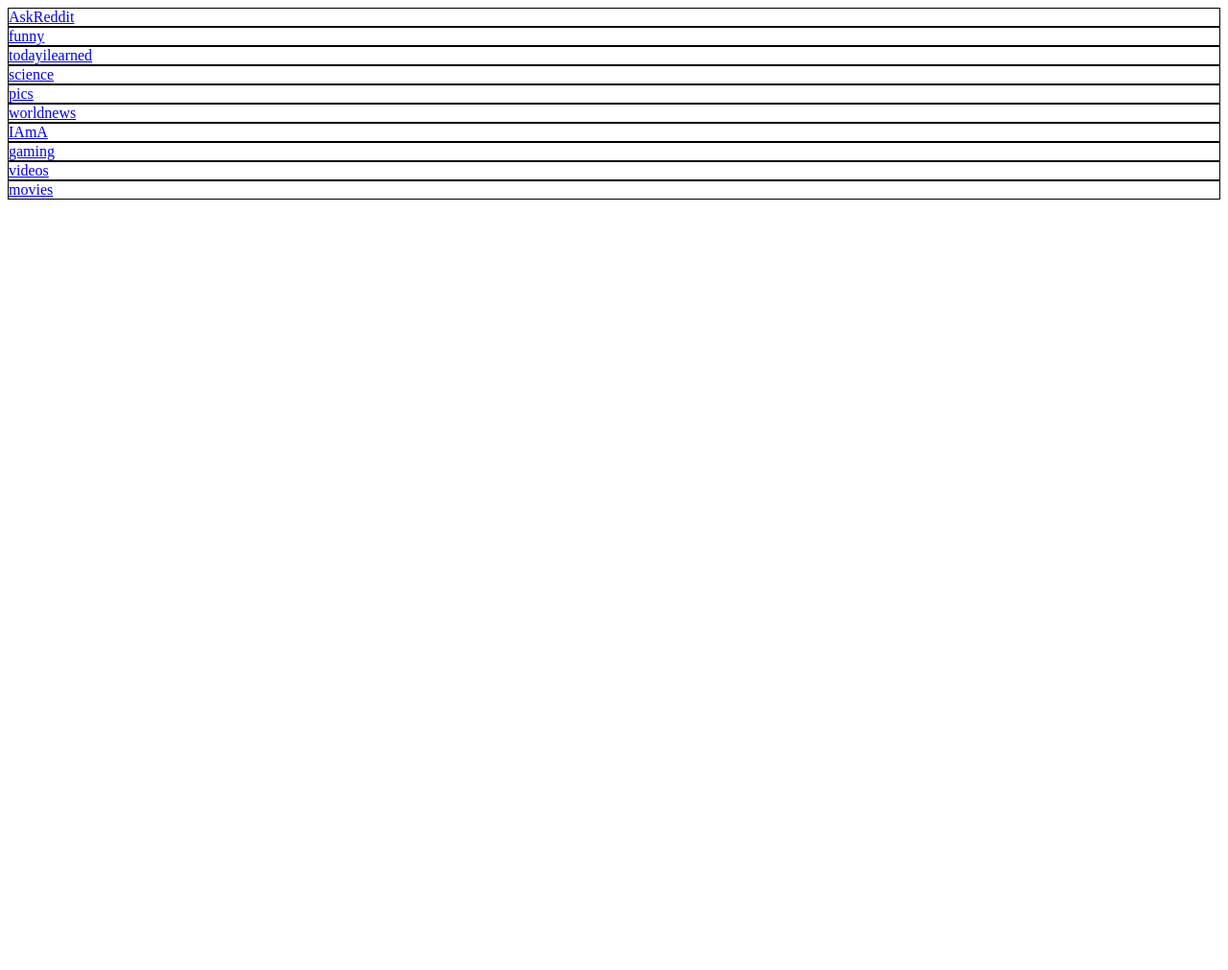
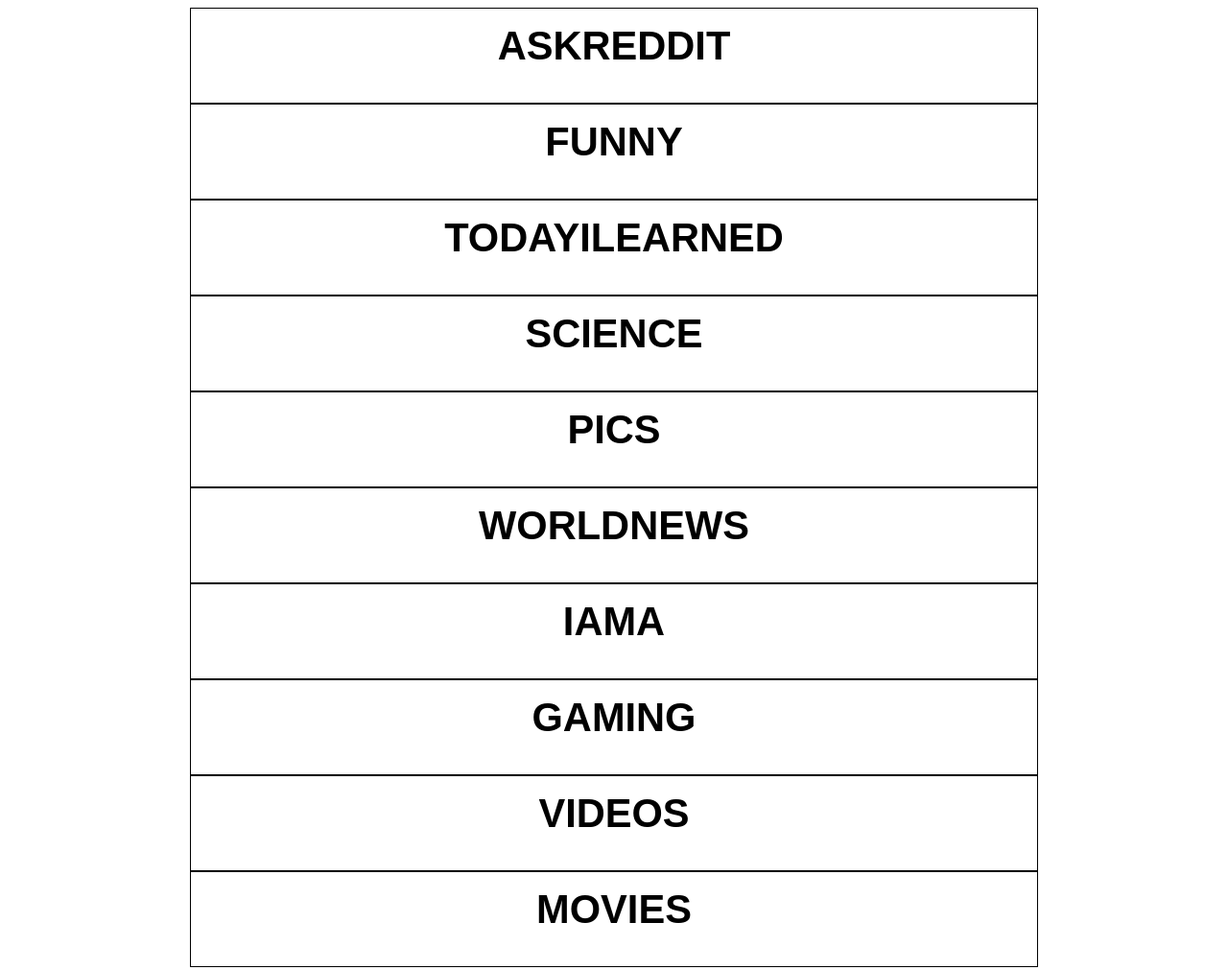
Before and after one commit to mfDK/reddit_aggregator, a plain HTML site: page index.html in a window 1280 px wide. Shown: the whole page at 96% size. Before the commit the page ends 800 px from the top, so only its background shows below. Drawn offline with Linux system fonts and the light colour scheme; no server answers; a web font is replaced by a local one.

Commit message:
Added some styling

```diff
--- a/js/script.js
+++ b/js/script.js
@@ -64,6 +64,8 @@
 		}
 	}
 
+	console.log(popSubRequest.readyState);
+
 	popSubRequest.send();
 }
 
--- a/stylesheets/main.scss
+++ b/stylesheets/main.scss
@@ -1,7 +1,34 @@
-.popDivs {
-	border: 1px solid black;
-	.boxOfLinks {
-		height: 100%;
-		width: 100%;
+// Imports
+@import url('https://fonts.googleapis.com/css?family=Hind+Vadodara:400,600');
+
+// Variables
+$font-stack: 'Hind Vadodora', sans-serif;
+
+body {
+	font-family: $font-stack;
+	#subs {
+		width: 70%;
+		margin: 0 auto;
+		.popDivs {
+			border: 1px solid black;
+			text-align: center;
+			padding: 15px 0 15px 0;
+			.popSubs {
+				display: inline-block;
+				margin-bottom: 20px;
+				text-transform: uppercase;
+				text-decoration: none;
+				font-size: 2.6em;
+				font-weight: 700;
+				color: black;
+			}
+			.boxOfLinks {
+				height: 100%;
+				width: 100%;
+				div {
+					margin: 0 0 20px 0;
+				}
+			}
+		}
 	}
 }
```
Also changed, not shown: test.html (deleted, +0 -10 lines), css/main.css, 1 other file.
